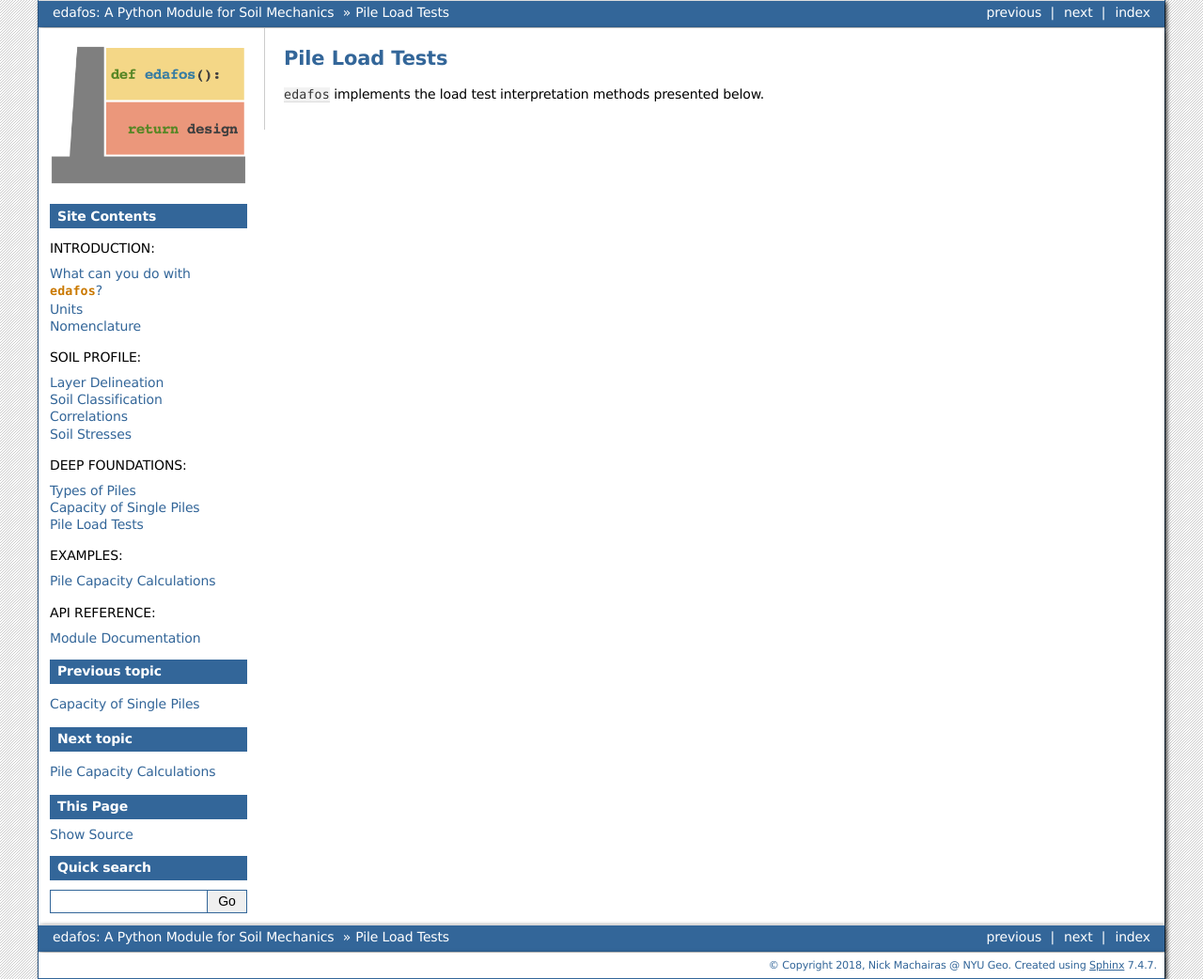
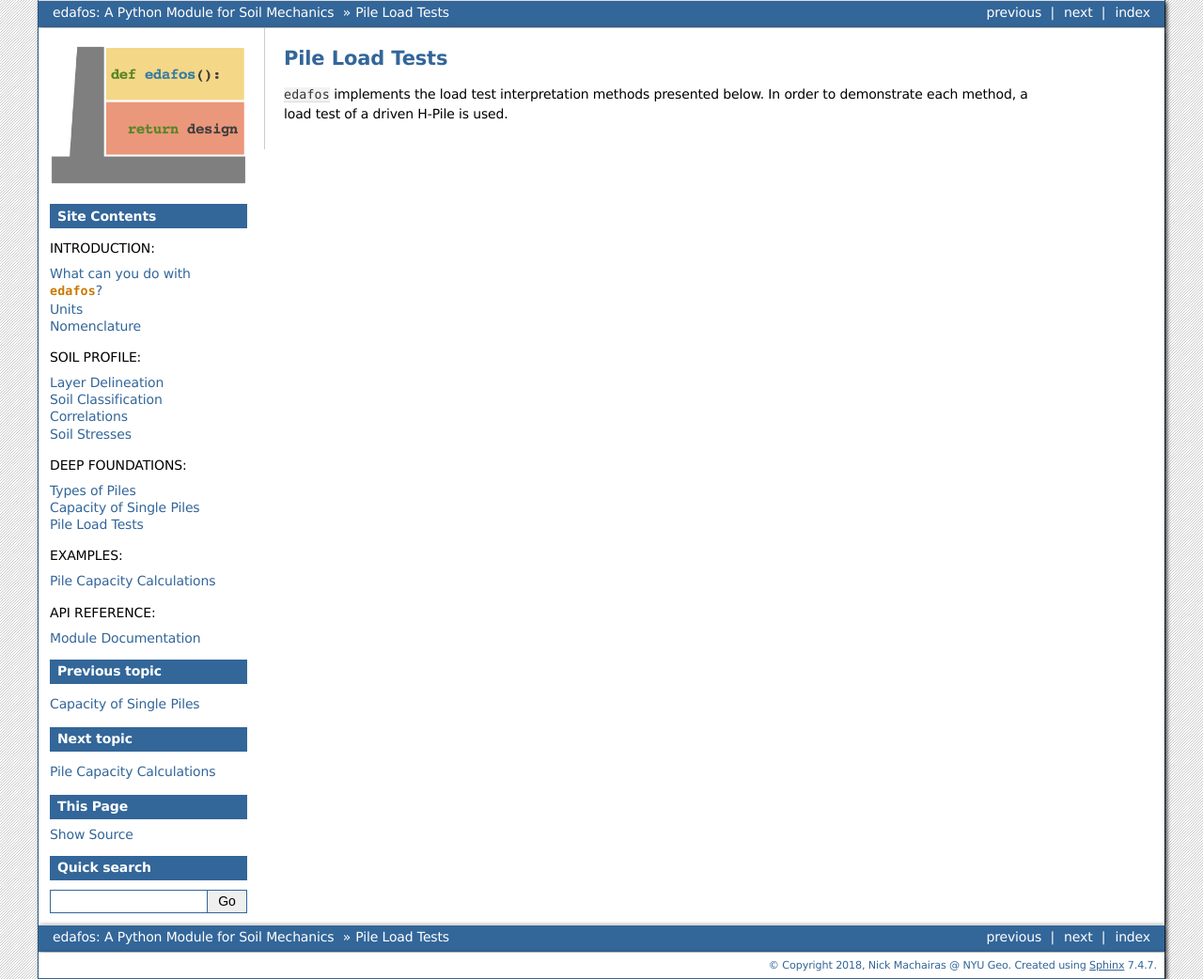
Before and after one commit to nickmachairas/edafos, a Sphinx documentation site: the page built from docs/deepfoundations/load_tests.rst, in a window 1280 px wide. Shown: the whole page at 94% size. Built offline with Sphinx 7.4.7, drawn with Linux system fonts in a browser that asks for light colours.

Commit message:
minor mods

```diff
--- a/docs/deepfoundations/load_tests.rst
+++ b/docs/deepfoundations/load_tests.rst
@@ -4,4 +4,5 @@
 Pile Load Tests
 ###############
 
-``edafos`` implements the load test interpretation methods presented below.
+``edafos`` implements the load test interpretation methods presented below. In
+order to demonstrate each method, a load test of a driven H-Pile is used.
```
